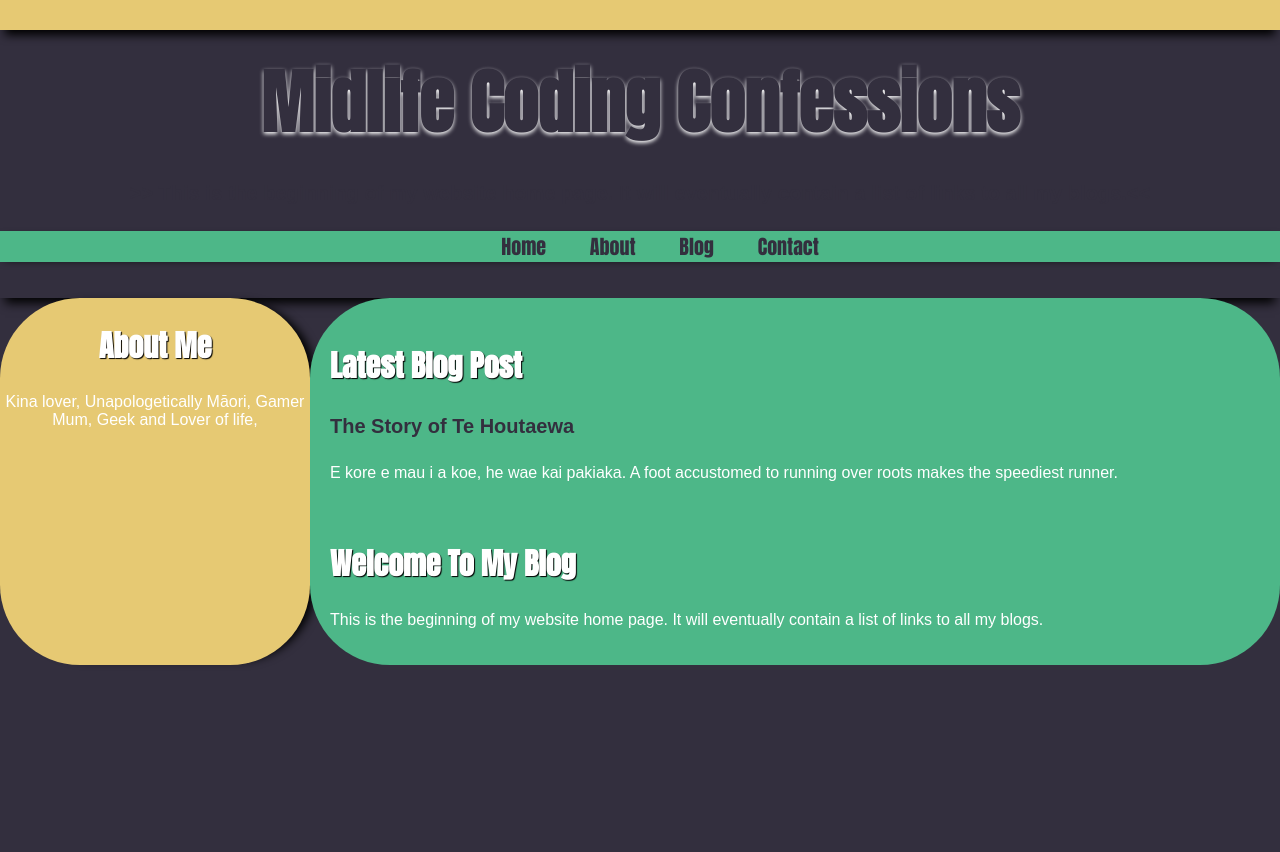
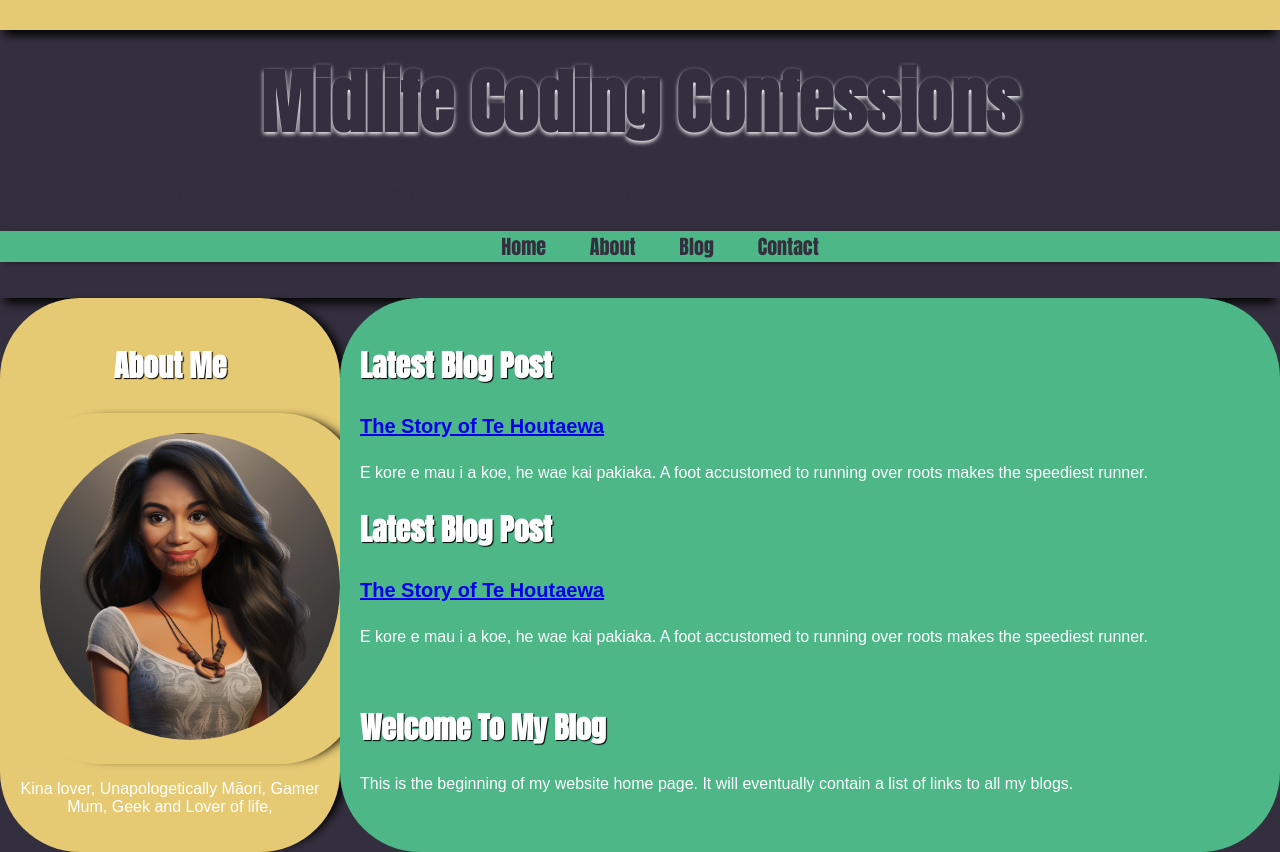
Before and after one commit to courtzd/courtzd.github.io, a plain HTML site: page index.html in a window 1280 px wide. Before the commit the page ends 800 px from the top, so only its background shows below. Drawn offline with Linux system fonts and the light colour scheme; files whose address does not match are found by name.

Commit message:
updated CSS to adjust about me

```diff
--- a/index.html
+++ b/index.html
@@ -36,14 +36,36 @@
     <div class="row">
       <div class="side">
         <h2>About Me</h2>
-
+        <div class="side">
+          <img
+            src="/home/courtz/Dev Academy/courtzd.github.io/images/courtz.png"
+            alt="Courtz"
+          />
+        </div>
         <p>
           Kina lover, Unapologetically Māori, Gamer Mum, Geek and Lover of life,
         </p>
       </div>
       <div class="main">
         <h2>Latest Blog Post</h2>
-        <h4>The Story of Te Houtaewa</h4>
+        <h4>
+          <a href="https://courtzd.github.io/blog/te-houtaewa-template.html"
+            >The Story of Te Houtaewa</a
+          >
+        </h4>
+
+        <p>
+          E kore e mau i a koe, he wae kai pakiaka. A foot accustomed to running
+          over roots makes the speediest runner.
+        </p>
+
+        <h2>Latest Blog Post</h2>
+        <h4>
+          <a href="https://courtzd.github.io/blog/te-houtaewa-template.html"
+            >The Story of Te Houtaewa</a
+          >
+        </h4>
+
         <p>
           E kore e mau i a koe, he wae kai pakiaka. A foot accustomed to running
           over roots makes the speediest runner.
--- a/styles/main.css
+++ b/styles/main.css
@@ -71,11 +71,16 @@ nav a:hover {
 .side {
   flex: 1;
   background-color: #e6c973;
-  padding: 0px;
+  padding: 20px; /* Add padding to center the image */
   text-align: center;
   width: 300px;
   border-radius: 80px;
   box-shadow: 10px 0 10px -5px #000;
+}
+
+.side img {
+  max-width: 100%; /* Ensure the image fits inside the container */
+  border-radius: 50%; /* Make the image round */
 }
 
 .main {
```
